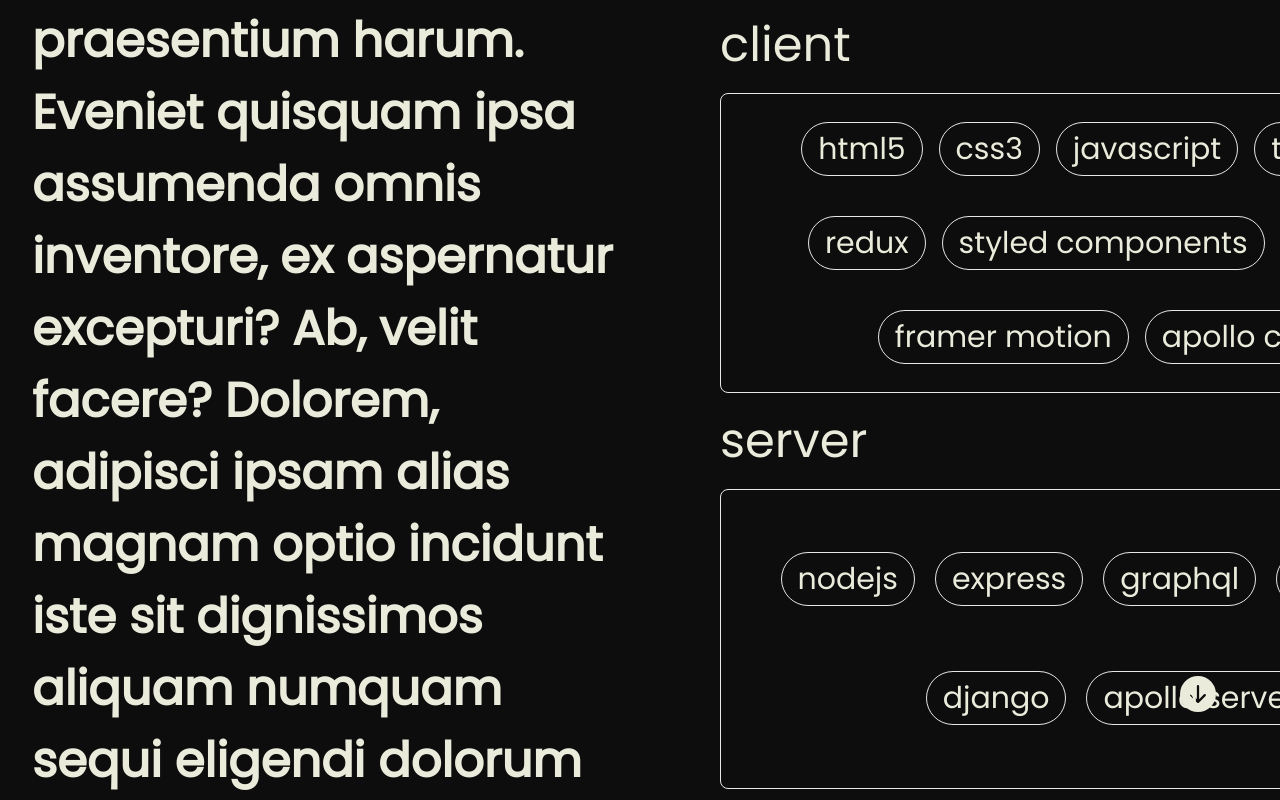
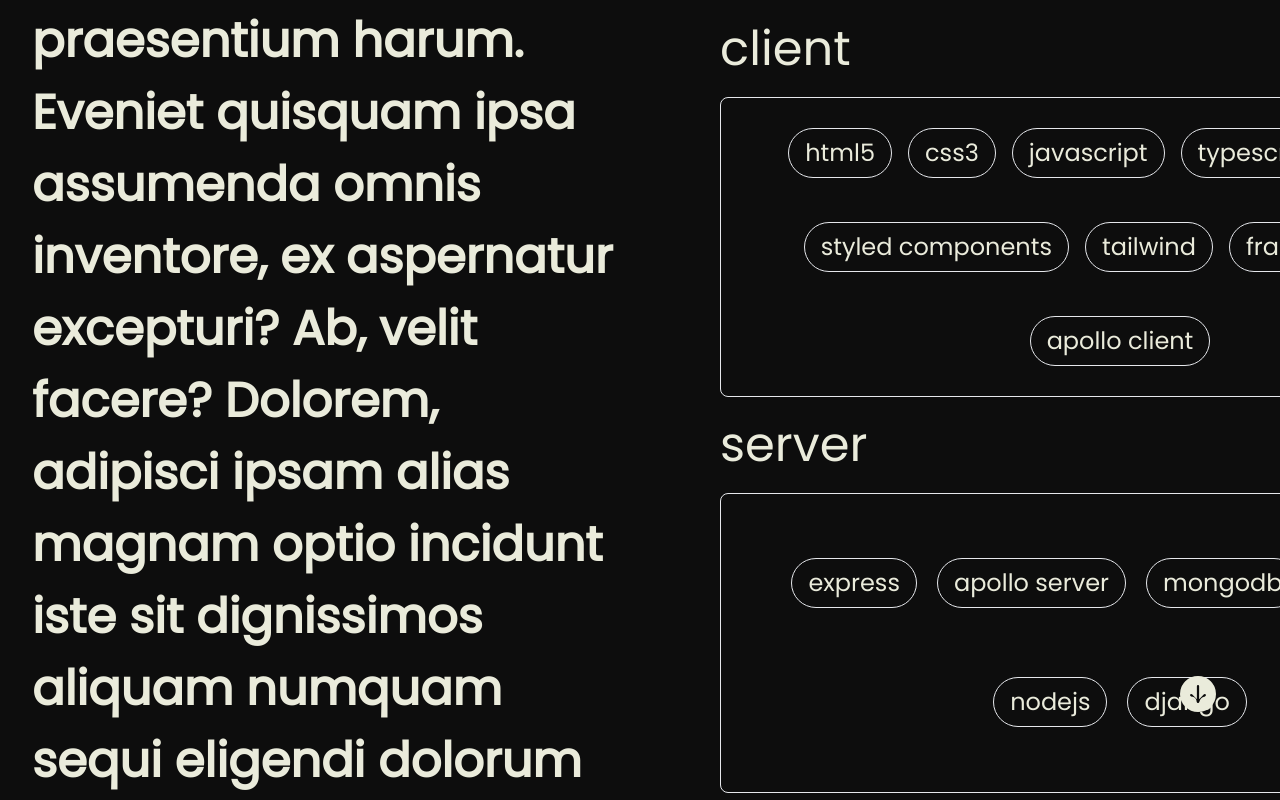
Before and after one commit to JayDampitan/new-portfolio, a Next.js app in the folder my-app/: page / in a window 1280 px wide. Shown: the part 840-1640 px from the top of the page. Built offline with nearby package versions, Linux system fonts and the light colour scheme.

Commit message:
initial scroll bar responsiveness

```diff
--- a/my-app/assets/data.tsx
+++ b/my-app/assets/data.tsx
@@ -35,41 +35,13 @@
   "framer motion",
   "apollo client",
 ];
-// export const CLIENT__DATA = [
-//   {
-//     display: "html5",
-//   },
-//   {
-//     display: "css3",
-//   },
-//   {
-//     display: "javascript",
-//   },
-//   {
-//     display: "typescript",
-//   },
-//   {
-//     display: "redux",
-//   },
-//   {
-//     display: "styled components",
-//   },
-//   {
-//     display: "tailwind",
-//   },
-//   {
-//     display: "framer motion",
-//   },
-//   {
-//     display: "apollo client",
-//   },
-// ];
+
 
 export const SERVER__DATA = [
+  "express",
+  "apollo server",
+  "mongodb",
+  "graphql",
   "nodejs",
-  "express",
-  "graphql",
-  "mongodb",
   "django",
-  "apollo server",
 ];
--- a/my-app/components/About.tsx
+++ b/my-app/components/About.tsx
@@ -13,24 +13,24 @@
 const About = (props: Props) => {
   return (
     <div className="h-screen flex justify-center items-center w-full bg-darkGrey px-6 py-6 ">
-      <div className=" max-w-[2000px] mx-auto w-full ">
+      <div className=" max-w-[2000px] mx-auto w-full">
         <TitleSection title="about" />
         <div className="md:my-10 justify-center xl:justify-between flex-col flex xl:flex-row">
-          <div className="py-4 xl:w-[50%]">
+          <div className="py-2 xl:w-[50%]">
             {ABOUT__DATA.map((item) => (
-              <p className="text-white xl:leading-normal xl:font-semibold px-2 sm:text-2xl xl:text-5xl">
+              <p className="text-white xl:leading-normal text-sm xl:font-semibold px-2 sm:text-2xl xl:text-5xl">
                 {item}
               </p>
             ))}
           </div>
-          <div className="xl:pl-20 flex flex-col justify-center xl:w-[50%]">
+          <div className="xl:pl-20 flex flex-col justify-center xl:w-[50%] mt-2">
             <div className="md:w-full">
               <h2 className="text-white text-xl md:text-4xl xl:text-5xl xl:py-4">
                 client
               </h2>
-              <div className="flex xl:justify-center items-center py-4 px-4 my-2 mx-auto text-[14px] flex-wrap gap-4 border-[1px] xl:w-[800px] xl:h-[300px] rounded-lg md:text-xl lg:text-2xl xl:text-3xl">
+              <div className="flex xl:justify-center items-center py-4 px-2 my-2 mx-auto text-[14px] flex-wrap gap-3 xl:gap-4 border-[1px] xl:w-[800px] xl:h-[300px] rounded-lg md:text-xl lg:text-2xl xl:text-3xl">
                 {CLIENT__DATA.map((item) => (
-                  <div className="text-white border rounded-full px-3 py-1 xl:px-4 xl:py-2">
+                  <div className="text-white border text-[12px] xl:text-2xl rounded-full px-3 py-1 xl:px-4 xl:py-2">
                     {item}
                   </div>
                 ))}
@@ -40,14 +40,15 @@
               <h2 className="text-white text-xl md:text-4xl xl:text-5xl xl:py-4">
                 server
               </h2>
-              <div className="flex xl:justify-center items-center py-4 px-4 my-2 mx-auto text-[14px] flex-wrap gap-5 border-[1px] xl:py-10 xl:w-[800px] xl:h-[300px] rounded-lg md:text-xl lg:text-2xl xl:text-3xl">
+              <div className="flex xl:justify-center items-center py-4 px-2 my-2 mx-auto text-[14px] flex-wrap gap-3 xl:gap-5 border-[1px] xl:py-10 xl:w-[800px] xl:h-[300px] rounded-lg md:text-xl lg:text-2xl xl:text-3xl">
                 {SERVER__DATA.map((item) => (
-                  <div className="text-white border rounded-full px-3 py-1 xl:px-4 xl:py-2">
+                  <div className="text-white border text-[12px] xl:text-2xl rounded-full px-3 py-1 xl:px-4 xl:py-2">
                     {item}
                   </div>
                 ))}
               </div>
             </div>
+
           </div>
         </div>
       </div>
--- a/my-app/components/Hero.tsx
+++ b/my-app/components/Hero.tsx
@@ -58,7 +58,9 @@
           top: cursorY + "px",
         }}
       ></div>
+      <div className="hidden sm:block">
         <ScrollDown />
+      </div>
     </div>
   );
 };
```
